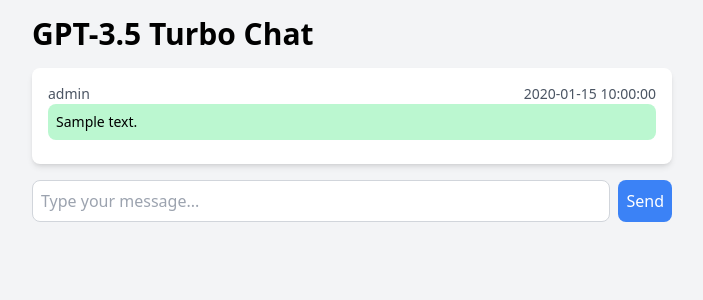
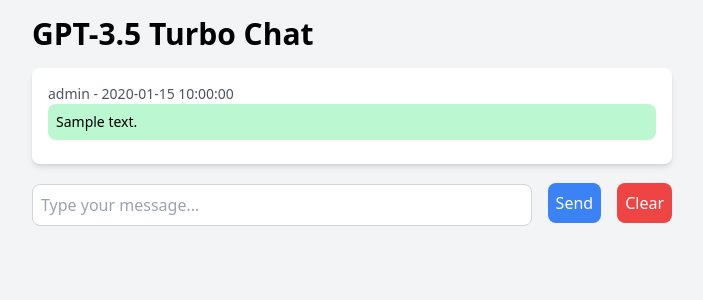
Before and after one commit to Nafunnn/OpenAI-Simple-Text-Generator, a Flask app: template templates/index.html in a window 1280 px wide. Shown: the top 300 px of the page, without its empty margins (288-991 px from the left). Run offline with Flask 3, Linux system fonts and the light colour scheme; the template is opened without the code that fills it: most values are stand-ins (such as "Sample title", 1, 10 or a date in 2020); some libraries are stand-ins or nearby versions.

Commit message:
[+] add new feature & redesign

```diff
--- a/server.py
+++ b/server.py
@@ -1,7 +1,8 @@
 import os
-from flask import Flask, render_template, request
+from flask import Flask, render_template, request, redirect, url_for
 from openai import OpenAI
 from dotenv import load_dotenv
+from datetime import datetime
 
 load_dotenv()
 
@@ -12,9 +13,14 @@ client = OpenAI(api_key=api_key)
 
 chat_history = []
 
-def chat_with_gpt(prompt):
+def get_dynamic_system_message(user_input):
+    # Your logic to generate or retrieve the dynamic system message based on user input
+    # For now, it's a placeholder
+    return f"Dynamic system message for user input: {user_input}"
+
+def chat_with_gpt(prompt, system_message):
     messages = [
-        {"role": "system", "content": "kamu adalah penulis konten yang hebat. buatkan saya tulisan menjadi 4 bagian untuk instagram saya. 1 pendahuluan, 2 latar belakang, 3 masalah 4 solusi. kamu akan saya berikan topik sebagai acuan."},
+        {"role": "system", "content": system_message},
         {"role": "user", "content": prompt}
     ]
 
@@ -29,13 +35,32 @@ def chat_with_gpt(prompt):
 def index():
     if request.method == "POST":
         user_message = request.form["user_message"]
-        chat_history.append({"role": "user", "content": user_message})
+        chat_history.append({
+            "role": "user",
+            "content": user_message,
+            "timestamp": datetime.now().strftime("%Y-%m-%d %H:%M:%S")
+            })
+
+        # Dynamically get the system message based on user input
+        system_message = get_dynamic_system_message(user_message)
 
         # Get GPT-3.5 Turbo's response
-        gpt_response = chat_with_gpt(user_message)
-        chat_history.append({"role": "assistant", "content": gpt_response})
+        gpt_response = chat_with_gpt(user_message, system_message)
+        chat_history.append({
+            "role": "assistant",
+            "content": gpt_response,
+            "timestamp": datetime.now().strftime("%Y-%m-%d %H:%M:%S")
+            })
 
     return render_template("index.html", chat_history=chat_history)
 
+@app.route("/clear", methods=["POST"])
+def clear_chat():
+    global chat_history
+    chat_history = []
+    print("Chat history cleared")
+    return redirect(url_for("index"))
+
+
 if __name__ == "__main__":
     app.run(debug=True)
--- a/templates/index.html
+++ b/templates/index.html
@@ -3,7 +3,7 @@
   <head>
     <meta charset="UTF-8" />
     <meta name="viewport" content="width=device-width, initial-scale=1.0" />
-    <title>GPT-3.5 Turbo Chat</title>
+    <title>Text Generator</title>
     <script src="https://cdn.tailwindcss.com"></script>
     <link
       rel="stylesheet"
@@ -15,26 +15,30 @@
       <h1 class="text-3xl font-semibold mb-4">GPT-3.5 Turbo Chat</h1>
 
       <div class="overflow-y-auto max-h-80 p-4 bg-white rounded-lg shadow-md mb-4">
-        {% for message in chat_history %}
+        {% for message in chat_history %} {% if message.role == 'system' %}
+        <p class="font-bold">{{ message.role }}: {{ message.content }}</p>
+        {% else %}
         <div class="mb-2 {{ 'self' if message.role == 'user' else 'other' }}">
           <div class="flex items-center justify-between">
-            <p class="text-sm text-gray-600">{{ message.role }}</p>
-            <p class="text-sm text-gray-600">{{ message.timestamp }}</p>
+            <p class="text-sm text-gray-600">{{ message.role }} - {{ message.timestamp }}</p>
           </div>
           <div class="{{ 'bg-blue-200' if message.role == 'user' else 'bg-green-200' }} p-2 rounded-lg">
-            <p class="text-sm">{{ message.content }}</p>
+            <p class="text-sm">{{ message.content|replace('\n','<br />')|safe }}</p>
           </div>
         </div>
-        {% endfor %}
+        {% endif %} {% endfor %}
       </div>
 
-      <form method="post" action="/index" class="flex space-x-2 relative">
+      <form method="post" action="/" class="mb-4">
+        <div class="flex items-center gap-4">
           <input
             type="text"
             name="user_message"
+            id="user_message"
+            class="mt-1 p-2 w-full rounded-lg border border-gray-300 focus:outline-none focus:border-blue-500"
             placeholder="Type your message..."
-          class="flex-grow p-2 rounded-lg border border-gray-300 focus:outline-none focus:border-blue-500"
           />
+
           <button
             type="submit"
             class="p-2 bg-blue-500 text-white rounded-lg hover:bg-blue-600 focus:outline-none"
@@ -48,6 +52,16 @@
               <i class="fas fa-spinner fa-spin text-gray-500"></i>
             </div>
           </button>
+
+          <!-- Add the clear chat button -->
+          <button
+            type="button"
+            class="p-2 bg-red-500 text-white rounded-lg hover:bg-red-600 focus:outline-none"
+            onclick="clearChat()"
+          >
+            <span>Clear</span>
+          </button>
+        </div>
       </form>
     </div>
 
@@ -55,6 +69,23 @@
       document.querySelector("form").addEventListener("submit", function () {
         document.getElementById("loading").style.display = "flex";
       });
+
+      // JavaScript function to clear the chat
+      function clearChat() {
+        // Send a POST request to the "/clear" route
+        fetch("/clear", {
+          method: "POST",
+        })
+          .then((response) => {
+            // Check if the response is successful and refresh the page
+            if (response.ok) {
+              location.reload();
+            }
+          })
+          .catch((error) => {
+            console.error("Error clearing chat:", error);
+          });
+      }
     </script>
   </body>
 </html>
```
Also changed, not shown: image.py (deleted, +0 -16 lines). Lines whose indentation alone changed are shown as unchanged.
